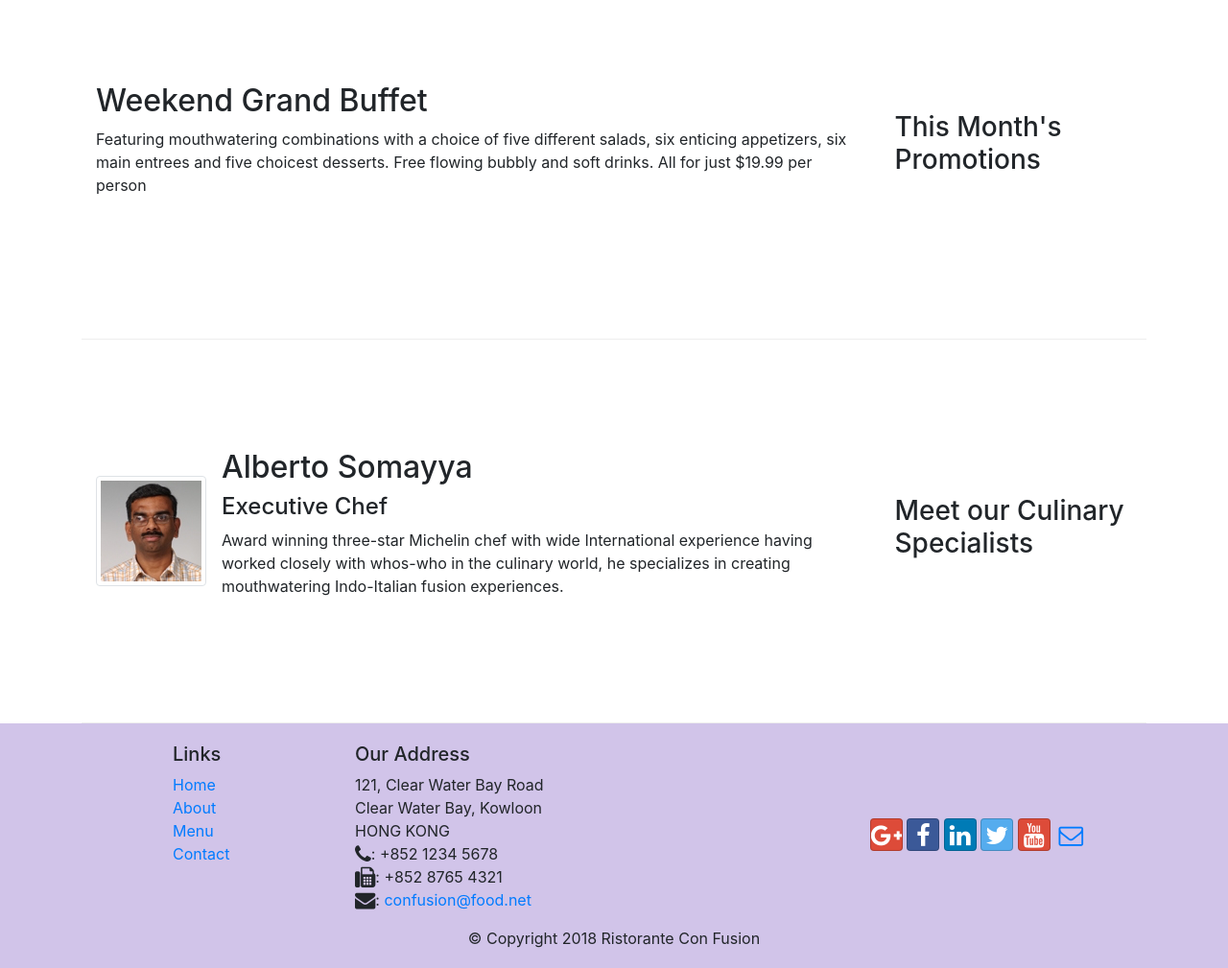
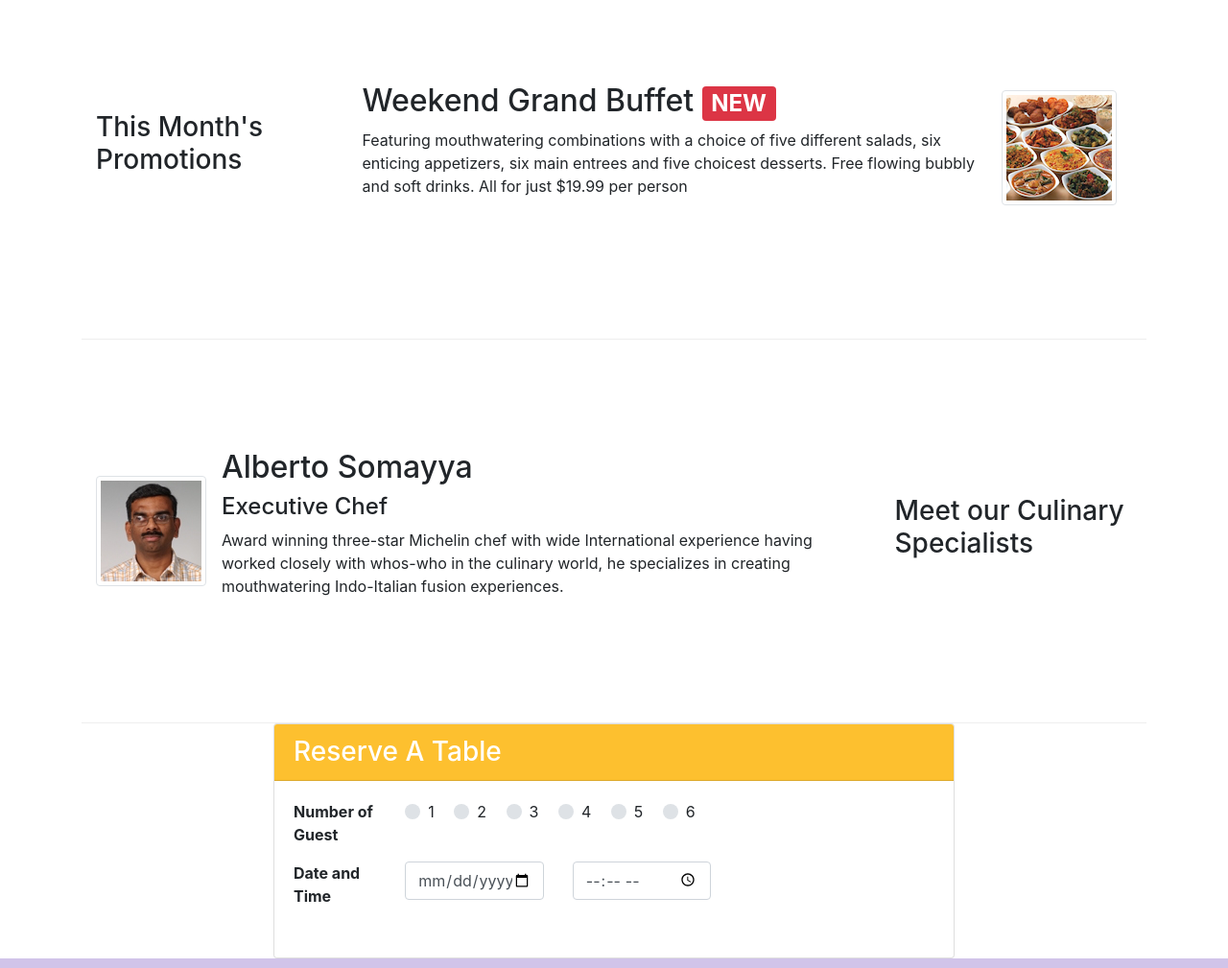
Before and after one commit to Hassan-173732/React-173732, a website: page index.html in a window 1280 px wide. Shown: the part 780-1789 px from the top of the page at 96% size. Drawn offline with nearby package versions, Linux system fonts and the light colour scheme.

Commit message:
assignment 2

```diff
--- a/css/style.css
+++ b/css/style.css
@@ -43,3 +43,8 @@ body{
 .navbar-dark {
      background-color: #512DA8;
 }
+
+.card-header
+{
+    background-color: #fdc02f;
+}
--- a/index.html
+++ b/index.html
@@ -38,12 +38,18 @@
     <header class="jumbotron">
         <div class="container">
             <div class="row row-header">
-                <div class="col-12 col-sm-6">
+                <div class="col-6 col-sm-6">
                     <h1>Ristorante con Fusion</h1>
                     <p>We take inspiration from the World's best cuisines, and create a unique fusion experience. Our lipsmacking creations will tickle your culinary senses!</p>
                 </div>
-                <div class="col-12 col-sm align-self-center offset-4">
+                <div class="col-3 col-sm align-self-center">
                     <img src="img/logo.png" class="img-fluid">
+
+                </div>
+                <div class="col-3 col-sm-3 align-self-center ">
+
+                    <a href="#content-card"><button type="button" class="btn btn-warning btn-block" > <strong>Reserve Table</strong> </button></a>
+
                 </div>
             </div>
         </div>
@@ -73,12 +79,19 @@
 
 
         <div class="row row-content align-items-center">
-            <div class="col-12 col-sm-4 order-sm-last col-md-3">
+            <div class="col-12 col-sm-4 order-sm-first col-md-3">
                 <h3>This Month's Promotions</h3>
             </div>
-            <div class="col col-sm order-sm-first col-md">
-                <h2>Weekend Grand Buffet</h2>
-                <p>Featuring mouthwatering combinations with a choice of five different salads, six enticing appetizers, six main entrees and five choicest desserts. Free flowing bubbly and soft drinks. All for just $19.99 per person </p>
+            <div class="col col-sm order-sm-last col-md">
+                <div class="media">
+                    <img class="d-flex mr-3 img-thumbnail order-sm-last align-self-center"
+                            src="img/buffet.png" alt="buffet">
+                    <div class="media-body order-sm-first">
+                        <h2 class="mt-0">Weekend Grand Buffet <span class="badge badge-danger">NEW</span></h2>
+                        <p class="d-none d-sm-block">Featuring mouthwatering combinations with a choice of five different salads, six enticing appetizers, six main entrees and five choicest desserts. Free flowing bubbly and soft drinks. All for just $19.99 per person </p>
+                    </div>
+                </div>
+
             </div>
         </div>
 
@@ -99,6 +112,64 @@
                             creating mouthwatering Indo-Italian fusion experiences.
                             </p>
                     </div>
+                </div>
+            </div>
+        </div>
+        <div class="col-8 col-sm-8 offset-2">
+            <div class="card" id="content-card">
+                <h3 class="card-header text-white">Reserve A Table</h3>
+                <div class="card-body">
+                    <form>
+                    <dl class="row">
+                        <dt class="col-2">Number of Guest</dt>
+                        <dd class="col-6">
+                           <!-- Default inline 1-->
+<div class="custom-control custom-radio custom-control-inline">
+    <input type="radio" class="custom-control-input" id="defaultInline1" name="inlineDefaultRadiosExample">
+    <label class="custom-control-label" for="defaultInline1">1</label>
+  </div>
+
+  <!-- Default inline 2-->
+  <div class="custom-control custom-radio custom-control-inline">
+    <input type="radio" class="custom-control-input" id="defaultInline2" name="inlineDefaultRadiosExample">
+    <label class="custom-control-label" for="defaultInline2">2</label>
+  </div>
+
+  <!-- Default inline 3-->
+  <div class="custom-control custom-radio custom-control-inline">
+    <input type="radio" class="custom-control-input" id="defaultInline3" name="inlineDefaultRadiosExample">
+    <label class="custom-control-label" for="defaultInline3">3</label>
+  </div>
+  <div class="custom-control custom-radio custom-control-inline">
+    <input type="radio" class="custom-control-input" id="defaultInline4" name="inlineDefaultRadiosExample">
+    <label class="custom-control-label" for="defaultInline4">4</label>
+  </div>
+  <div class="custom-control custom-radio custom-control-inline">
+    <input type="radio" class="custom-control-input" id="defaultInline5" name="inlineDefaultRadiosExample">
+    <label class="custom-control-label" for="defaultInline5">5</label>
+  </div>
+  <div class="custom-control custom-radio custom-control-inline">
+    <input type="radio" class="custom-control-input" id="defaultInline6" name="inlineDefaultRadiosExample">
+    <label class="custom-control-label" for="defaultInline6">6</label>
+  </div>
+</dd>
+                    </dl>
+                    <dl class="row">
+                        <dt class="col-2">Date and Time</dt>
+                        <dd class="col-6">
+                            <div class="form-group row">
+
+                                <div class="col-8 col-md-6">
+                                    <input type="date" name="bday" max="3000-12-31"
+        min="1000-01-01" class="form-control">
+                                </div>
+                                <div class="col-8 col-md-6">
+                                    <input type="time" class="form-control" id="Time" name="time" placeholder="time">
+                                </div>
+                            </div>
+                        </dd>
+                    </dl>
+                </form>
                 </div>
             </div>
         </div>
```
